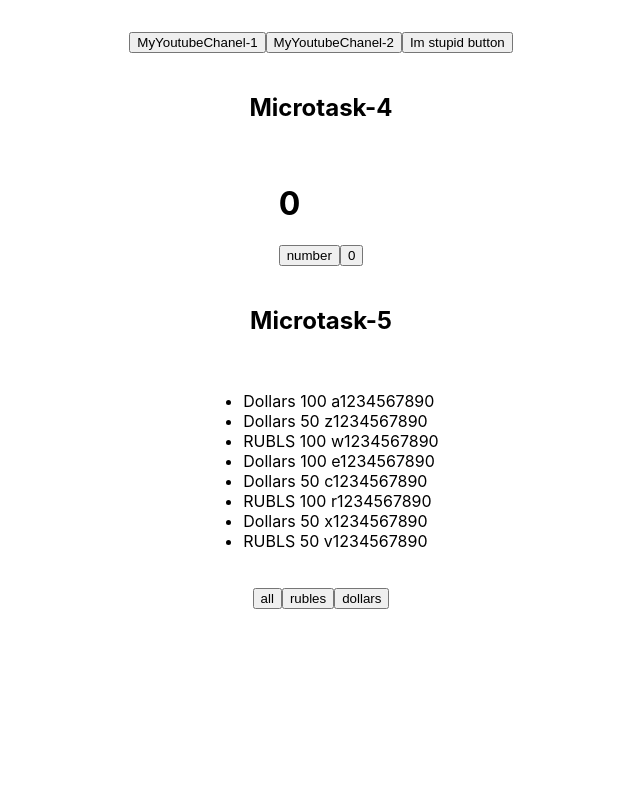
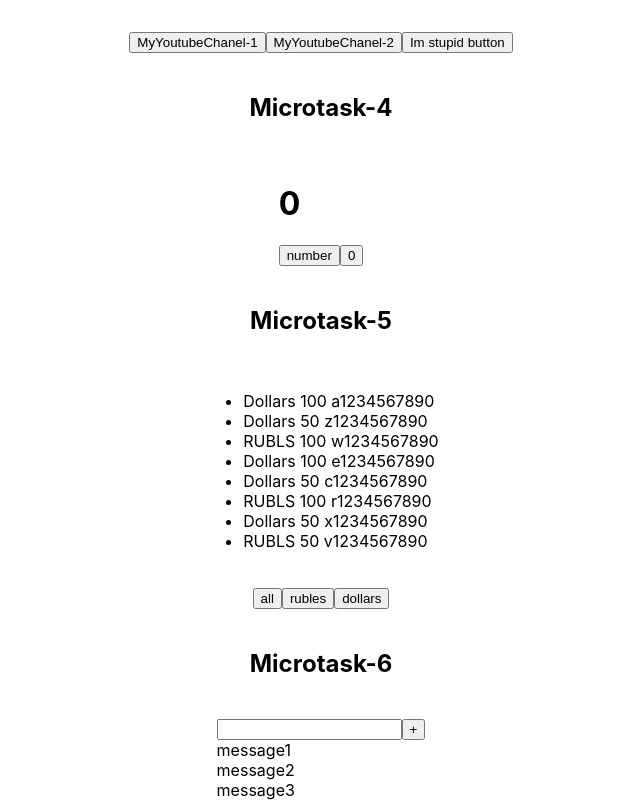
Before and after one commit to YuriyPshenov/microtasks, a React (Create React App) app: page / in a window 1280 px wide. Shown: the part 983-1783 px from the top of the page, without its empty margins (319-959 px from the left). Before the commit the page ends 1592 px from the top, so only its background shows below. Built offline with nearby package versions, Linux system fonts and the light colour scheme.

Commit message:
updating microtask-6

```diff
--- a/src/App.tsx
+++ b/src/App.tsx
@@ -8,6 +8,7 @@
 import {Button} from "./microtask-3/Button";
 import {Header1} from "./microtask-4/microtask-4";
 import {Money} from "./microtask-5/microtask-4";
+import {Input} from "./microtask-6/Microtask-6";
 
 function App() {
 
@@ -71,6 +72,8 @@
             <Header1/>
             <h2>Microtask-5</h2>
             <Money/>
+            <h2>Microtask-6</h2>
+            <Input/>
         </div>
     );
 }
--- a/src/microtask-5/microtask-4.tsx
+++ b/src/microtask-5/microtask-4.tsx
@@ -16,7 +16,6 @@
     ])
 
     let[filter, setFilter]=useState<FilterType>('All')
-
 
     let currentMoney = money;
 
--- /dev/null
+++ b/src/microtask-6/Microtask-6.tsx
@@ -0,0 +1,38 @@
+import React, {useState} from "react";
+import {FullInput} from "./inputs/FullInput";
+import {Button} from "./inputs/Button";
+import {InputL} from "./inputs/Input";
+
+export const Input = () => {
+
+    let [message, setMessage] = useState([
+        {message: 'message1'},
+        {message: 'message2'},
+        {message: 'message3'},
+    ])
+
+
+    const addMessage = (title: string) => {
+        let newMessage = {message: title}
+        setMessage([newMessage, ...message])
+    }
+
+    let [title, setTitle] = useState('')
+
+    const callBackButtonHandler = () => {
+        addMessage(title)
+        setTitle('')
+    }
+
+    return (
+        <div>
+            <InputL title={title} setTitle={setTitle}/>
+            <Button name={'+'} callBack={callBackButtonHandler}/>
+            {message.map((el, index) => {
+                return (
+                    <div key={index}>{el.message}</div>
+                )
+            })}
+        </div>
+    )
+}
--- /dev/null
+++ b/src/microtask-6/inputs/Button.tsx
@@ -0,0 +1,17 @@
+import React from "react";
+
+type ButtonPropsType = {
+    name: string
+    callBack:()=>void
+}
+
+export const Button = (props: ButtonPropsType) => {
+
+    const onClickButtonHandler = () => {
+        props.callBack()
+    }
+
+    return (
+        <button onClick={onClickButtonHandler}>{props.name}</button>
+    )
+}
--- /dev/null
+++ b/src/microtask-6/inputs/FullInput.tsx
@@ -0,0 +1,26 @@
+import React, {ChangeEvent, useState} from "react";
+
+type FullInputType = {
+    addMessage:(title: string)=>void
+}
+
+export const FullInput = (props: FullInputType) => {
+
+    let[title, setTitle] = useState('')
+
+    const onChangeInputHandler = (event: ChangeEvent<HTMLInputElement>) => {
+        setTitle(event.currentTarget.value)
+    }
+
+    const onClickButtonHandler = () => {
+        props.addMessage(title)
+        setTitle('')
+    }
+
+    return (
+        <div>
+            <input value={title} onChange={onChangeInputHandler}/>
+            <button onClick={onClickButtonHandler}>+</button>
+        </div>
+    )
+}
--- /dev/null
+++ b/src/microtask-6/inputs/Input.tsx
@@ -0,0 +1,18 @@
+import React, {ChangeEvent} from "react";
+
+
+type InputLPropsType = {
+    title: string
+    setTitle:(title: string)=>void
+}
+
+export const InputL = (props: InputLPropsType) => {
+
+    const onChangeInputHandler = (event: ChangeEvent<HTMLInputElement>) => {
+        props.setTitle(event.currentTarget.value)
+    }
+
+    return (
+        <input value={props.title} onChange={onChangeInputHandler}/>
+    )
+}
```
